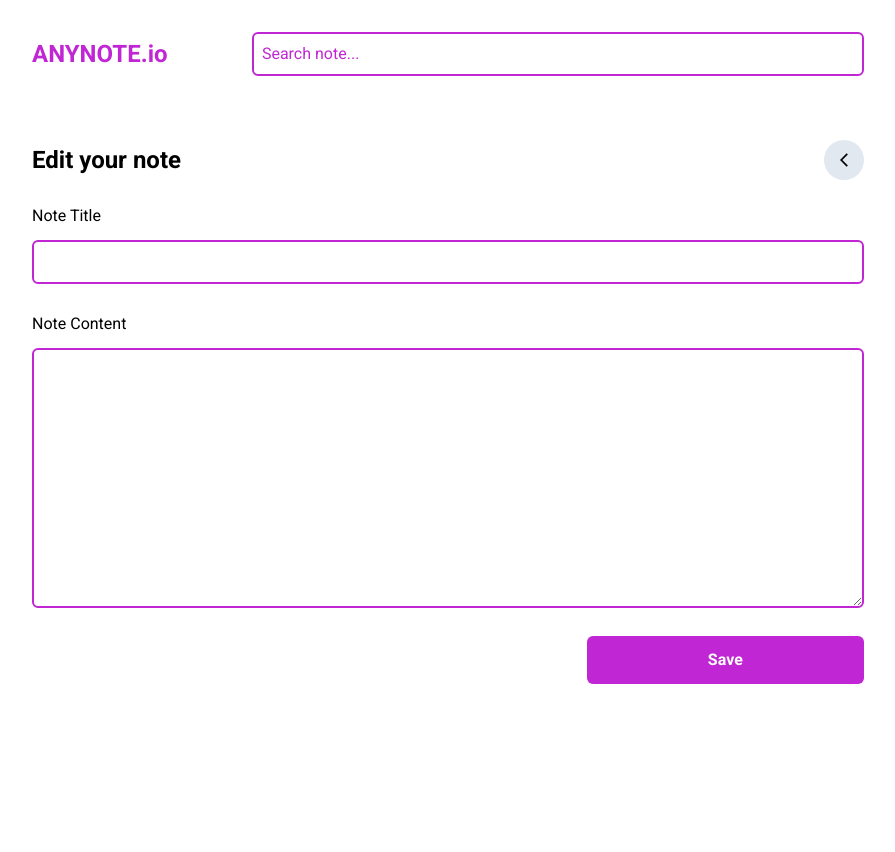
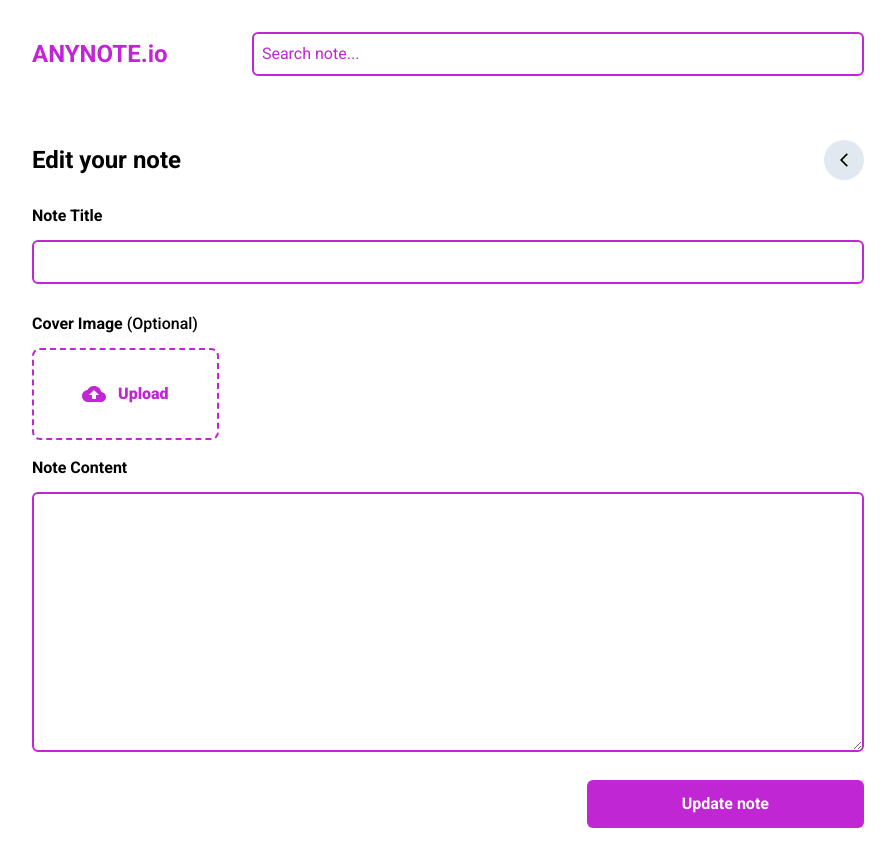
Before and after one commit to Latimerhtet/AnyNoteApp-Client, a React (Vite) app: page /edit/1 in a window 1280 px wide. Shown: the whole page, without its empty margins (192-1087 px from the left). Before the commit the page ends 800 px from the top, so only its background shows below. Built offline with nearby package versions, Linux system fonts and the light colour scheme; no server answers.

Commit message:
uploading cover photo feature added for creating

```diff
--- a/src/components/NoteDetail.jsx
+++ b/src/components/NoteDetail.jsx
@@ -3,9 +3,17 @@ import { formatISO } from "date-fns";
 import CalendarMonthIcon from "@mui/icons-material/CalendarMonth";
 import ModeRoundedIcon from "@mui/icons-material/ModeRounded";
 const NoteDetail = ({ note }) => {
-  const { title, content, createdAt } = note;
+  const { title, content, createdAt, profile_img } = note;
   return (
     <section className="bg-white text-fuchsia-600 w-1/3 p-10 rounded-md border-t-4 border-fuchsia-600  ">
+      {profile_img && (
+        <img
+          src={`${import.meta.env.VITE_API_URL}/${profile_img}`}
+          alt="cover-img"
+          className="mb-5 w-full"
+        />
+      )}
+
       <p className="text-xl font-bold mb-4 flex gap-3">
         <ModeRoundedIcon />
         {title}
--- a/src/components/NoteFrom.jsx
+++ b/src/components/NoteFrom.jsx
@@ -1,22 +1,28 @@
-import React, { useState } from "react";
+import React, { useRef, useState } from "react";
 import { Link, Navigate } from "react-router-dom";
 import { MdOutlineArrowBackIosNew } from "react-icons/md";
 import { Formik, Form, Field } from "formik";
 import StyledErrMsg from "./StyledErrMsg";
 import * as yup from "yup";
 
-import { ToastContainer, toast } from "react-toastify";
+import { Bounce, ToastContainer, toast } from "react-toastify";
 import "react-toastify/dist/ReactToastify.css";
-
+import CloudUploadIcon from "@mui/icons-material/CloudUpload";
+import CancelIcon from "@mui/icons-material/Cancel";
+import { IconButton, Tooltip } from "@mui/material";
 const NoteFrom = ({ isCreate, editNote }) => {
+  const fileRef = useRef();
   const initialValues = {
-    title: editNote.title || "",
-    content: editNote.content || "",
+    title: (editNote && editNote.title) || "",
+    content: (editNote && editNote.content) || "",
+    profile_img: isCreate ? null : editNote.profile_img,
   };
-  console.log(initialValues.title);
 
   const [redirect, setRedirect] = useState(false);
+  const [fileImg, setFileImg] = useState(null);
 
+  // format for images
+  const SUPPORTED_FORMATS = ["image/jpg", "image/png", "image/jpeg"];
   // Note form validate schema
   const noteFormSchema = yup.object({
     title: yup
@@ -25,17 +31,48 @@ const NoteFrom = ({ isCreate, editNote }) => {
       .max(20, "title is too long")
       .required("title is required!"),
     content: yup.string().required("Content is required!"),
+    profile_img: yup
+      .mixed()
+      .nullable()
+      .test("fileFormat", "File is not supported", (value) => {
+        if (value) {
+          const supportedFormats = ["jpg", "png", "jpeg"];
+          return supportedFormats.includes(value.name.split(".").pop());
+        }
+        return true;
+      }),
   });
+
+  // file input handle function
+  const handleFileInput = (event, setFieldValue) => {
+    const selectedFile = event.target.files[0];
+    if (selectedFile) {
+      setFileImg(URL.createObjectURL(selectedFile));
+      setFieldValue("profile_img", selectedFile);
+    }
+  };
+
+  // removing file input
+  const removeFileImg = (setFieldValue) => {
+    setFileImg(null);
+    setFieldValue("profile_img", null);
+  };
 
   // form submit function
   const submit = async (values) => {
+    let APIURL;
     if (isCreate) {
-      const response = await fetch(`${import.meta.env.VITE_API_URL}/create`, {
+      APIURL = `${import.meta.env.VITE_API_URL}/create`;
+    } else {
+      APIURL = `${import.meta.env.VITE_API_URL}/edit/${editNote._id}`;
+    }
+    const formData = new FormData();
+    formData.append("title", values.title);
+    formData.append("content", values.content);
+    formData.append("profile_img", values.profile_img);
+    const response = await fetch(APIURL, {
       method: "POST",
-        headers: {
-          "Content-Type": "application/json",
-        },
-        body: JSON.stringify(values),
+      body: formData,
     });
     if (response.status === 201) {
       setRedirect(true);
@@ -52,27 +89,12 @@ const NoteFrom = ({ isCreate, editNote }) => {
         transition: "Bounce",
       });
     }
-    } else if (!isCreate) {
-      const response = await fetch(
-        `${import.meta.env.VITE_API_URL}/edit/${editNote._id}`,
-        {
-          method: "POST",
-          headers: {
-            "Content-Type": "application/json",
-          },
-          body: JSON.stringify(values),
-        }
-      );
-      if (response.status === 201) {
-        setRedirect(true);
-      }
-    }
   };
   if (redirect) {
     return <Navigate to={"/"} />;
   }
   return (
-    <section className="p-8">
+    <section className="p-8 mb-10">
       <ToastContainer
         position="top-right"
         autoClose={5000}
@@ -84,6 +106,7 @@ const NoteFrom = ({ isCreate, editNote }) => {
         draggable
         pauseOnHover
         theme="light"
+        transition={Bounce}
       />
       {/* Same as */}
       <ToastContainer />
@@ -104,10 +127,12 @@ const NoteFrom = ({ isCreate, editNote }) => {
         onSubmit={submit}
         validationSchema={noteFormSchema}
       >
-        {() => (
-          <Form>
+        {({ values, setFieldValue }) => (
+          <Form encType="multipart/form-data">
             <div className="flex flex-col gap-3 mb-4">
-              <label htmlFor="title">Note Title</label>
+              <label htmlFor="title" className="font-bold">
+                Note Title
+              </label>
               <Field
                 type="text"
                 id="title"
@@ -116,8 +141,57 @@ const NoteFrom = ({ isCreate, editNote }) => {
               />
               <StyledErrMsg name="title" />
             </div>
+            <div className="flex flex-col gap-3 mb-4 items-start">
+              <label htmlFor="profile_img" className="font-bold">
+                Cover Image <span className="font-medium">(Optional)</span>
+              </label>
+              <input
+                type="file"
+                id="profile_img"
+                name="profile_img"
+                hidden
+                ref={fileRef}
+                onChange={(e) => handleFileInput(e, setFieldValue)}
+              />
+              <div className="flex gap-5 items-start">
+                <div
+                  type="button"
+                  onClick={() => {
+                    fileRef.current.click();
+                  }}
+                  className="cursor-pointer relative p-8 px-12 flex gap-3 items-center border-2 border-dashed border-fuchsia-600 text-fuchsia-600 rounded-lg "
+                >
+                  <span className="flex gap-3 items-center font-extrabold z-50">
+                    <CloudUploadIcon />
+                    Upload
+                  </span>
+
+                  {fileImg && (
+                    <img
+                      src={fileImg}
+                      className="absolute top-0 left-0 h-full w-full opacity-40 object-cover   z-0"
+                      alt="selected image"
+                    />
+                  )}
+                </div>
+                {fileImg && (
+                  <Tooltip title="remove">
+                    <IconButton
+                      type="button"
+                      className="text-xl"
+                      onClick={() => removeFileImg(setFieldValue)}
+                    >
+                      <CancelIcon />
+                    </IconButton>
+                  </Tooltip>
+                )}
+                <StyledErrMsg name="profile_img" />
+              </div>
+            </div>
             <div className="flex flex-col gap-3 mb-4">
-              <label htmlFor="content">Note Content</label>
+              <label htmlFor="content" className="font-bold">
+                Note Content
+              </label>
               <Field
                 as="textarea"
                 rows={10}
@@ -132,7 +206,7 @@ const NoteFrom = ({ isCreate, editNote }) => {
               type="submit"
               className="bg-fuchsia-600 p-3 text-white w-1/3 float-end font-bold rounded-md"
             >
-              Save
+              {isCreate ? "Save note" : "Update note"}
             </button>
           </Form>
         )}
--- a/src/pages/Home.jsx
+++ b/src/pages/Home.jsx
@@ -3,7 +3,7 @@ import NoteCard from "../components/NoteCard";
 import Plus from "../components/Plus";
 import { Rings } from "react-loader-spinner";
 
-import { ToastContainer, toast } from "react-toastify";
+import { Bounce, ToastContainer, toast } from "react-toastify";
 import "react-toastify/dist/ReactToastify.css";
 const Home = () => {
   const [notes, setNotes] = useState([]);
@@ -33,7 +33,8 @@ const Home = () => {
     });
   };
   return (
-    <section className="p-8 flex  gap-5 flex-wrap">
+    <section className="p-8 flex justify-center">
+      <div className="flex gap-5 flex-wrap">
         {!loading && notes.length > 0 ? (
           <>
             {notes.map((note) => {
@@ -65,16 +66,18 @@ const Home = () => {
           autoClose={5000}
           hideProgressBar={false}
           newestOnTop={false}
-        closeOnClick
+          closeOnClick={true}
           rtl={false}
           pauseOnFocusLoss
           draggable
           pauseOnHover
           theme="light"
+          transition={Bounce}
         />
         {/* Same as */}
         <ToastContainer />
         <Plus />
+      </div>
     </section>
   );
 };
```
Lines whose indentation alone changed are shown as unchanged.
